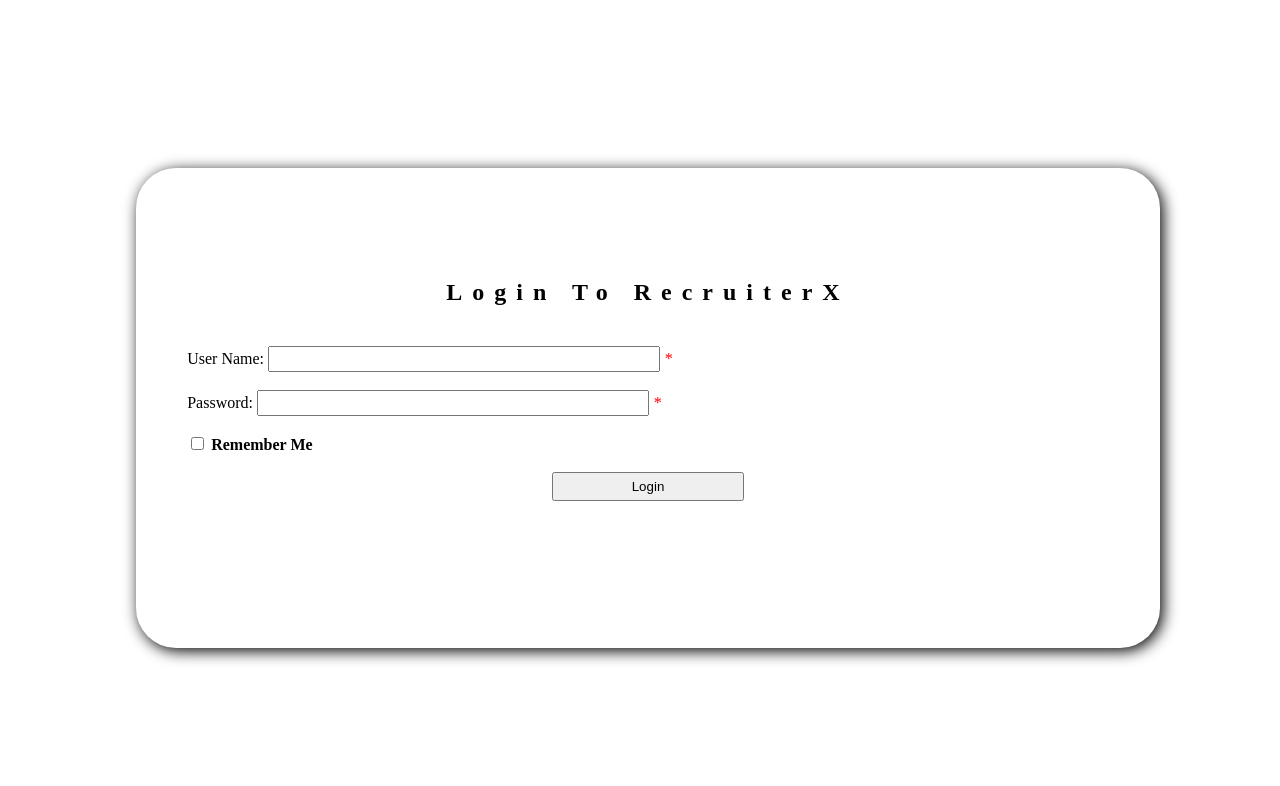
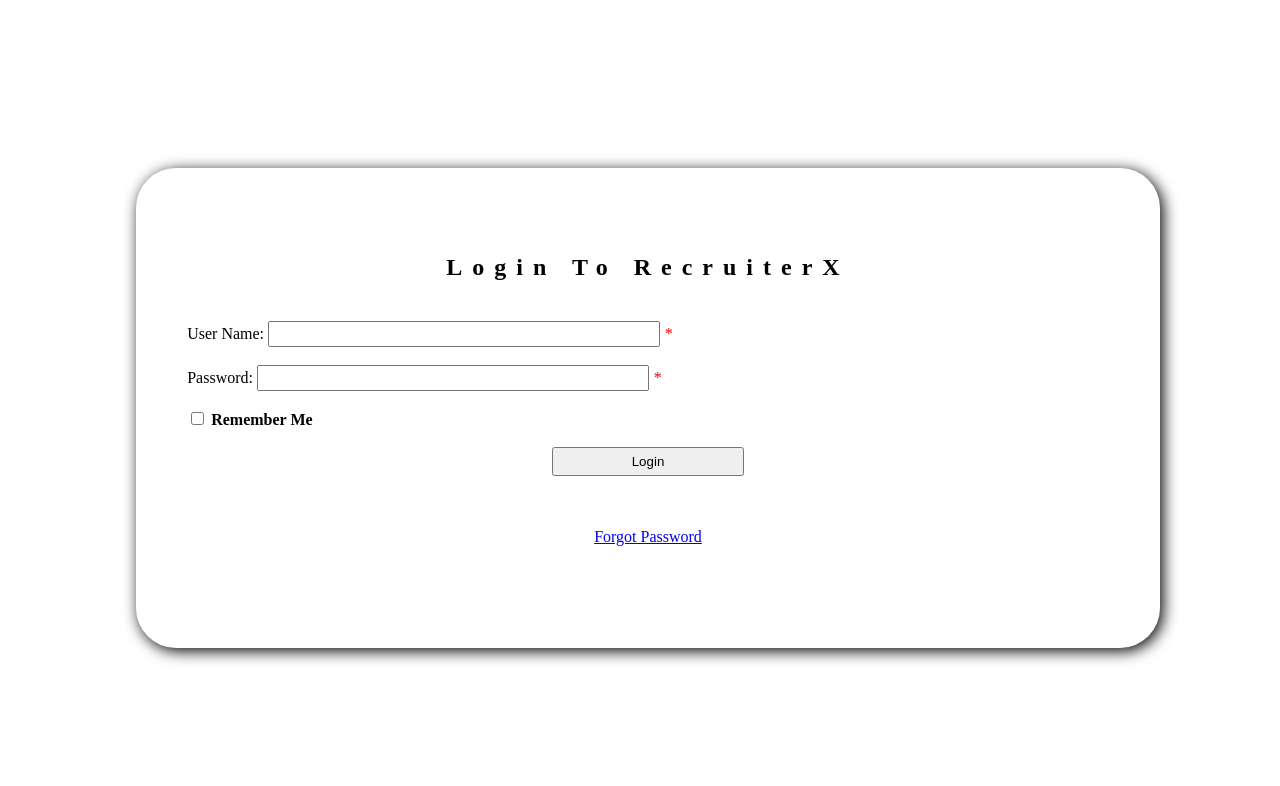
Before and after one commit to Abir-Tx/webtech, a PHP site: page /lab4/recruiterx/login.php in a window 1280 px wide. Shown: the top 786 px of the page. Run offline with PHP 8.4, Linux system fonts and the light colour scheme.

Commit message:
Add forgot password link
Signed-off-by: Abir-Tx <28858998+Abir-Tx@users.noreply.github.com>

```diff
--- a/lab4/recruiterx/login.php
+++ b/lab4/recruiterx/login.php
@@ -93,9 +93,16 @@
 						<input type="Submit" value="Login" class="subBtn">
 					</div>
 					<br><br>
+					<!-- Task no D - Forgot Password-->
+					<div class="linkCon">
+						<p>
+							<a href="#">Forgot Password</a>
+						</p>
+					</div>
 				</form>
 			</div>
 		</div>
+
 	</div>
 </body>
 
--- a/lab4/recruiterx/styles/scss/login.css
+++ b/lab4/recruiterx/styles/scss/login.css
@@ -43,4 +43,7 @@
 .loginBox .miniCon .formContainer .error {
   color: red;
   font-style: italic;
+}
+.loginBox .miniCon .formContainer .linkCon p {
+  text-align: center;
 }/*# sourceMappingURL=login.css.map */
--- a/lab4/recruiterx/styles/scss/login.scss
+++ b/lab4/recruiterx/styles/scss/login.scss
@@ -47,6 +47,12 @@
         color: red;
         font-style: italic;
       }
+
+      .linkCon {
+        p {
+          text-align: center;
+        }
+      }
     }
   }
 }
```
Also changed, not shown: 1 other file.
